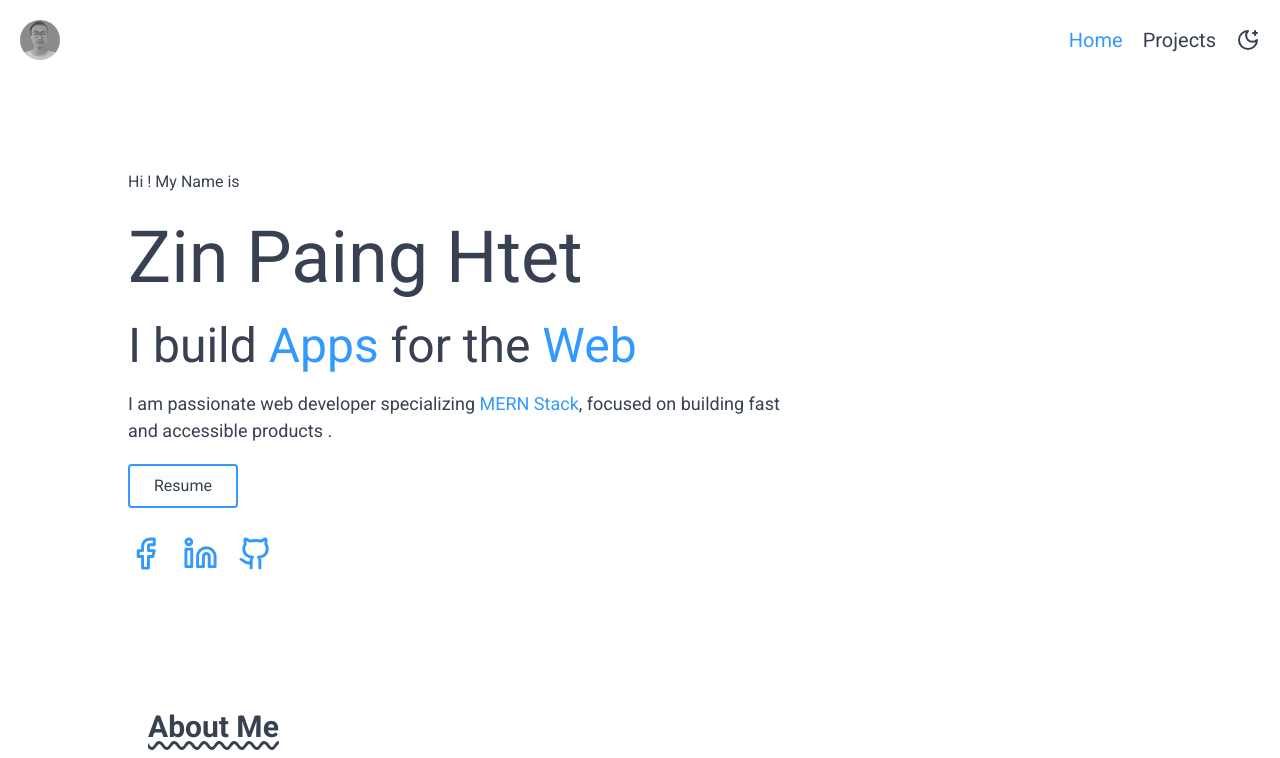
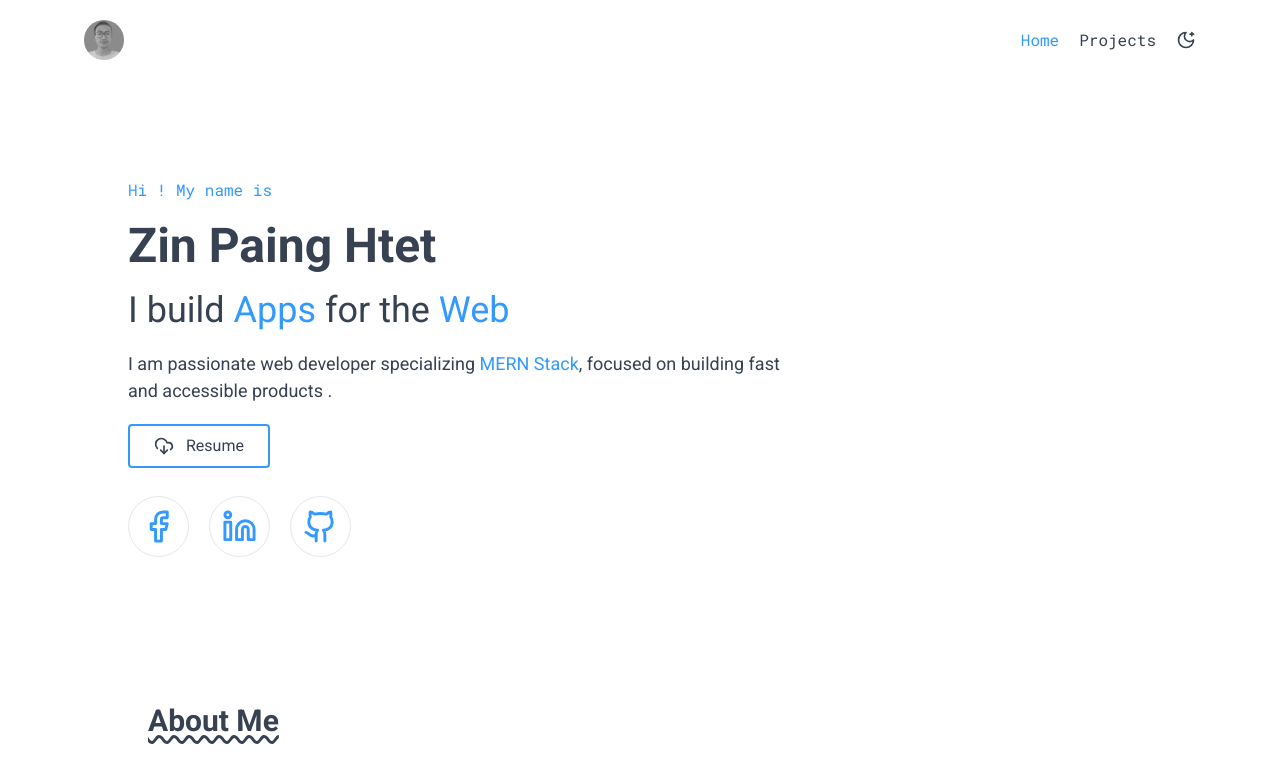
Before and after one commit to zphtet/zph-portfolio, a Next.js app: page / in a window 1280 px wide. Shown: the top 758 px of the page. Built offline with nearby package versions, Linux system fonts and the light colour scheme; a web font is replaced by a local one.

Commit message:
btn shadow

```diff
--- a/app/components/nav-bar.tsx
+++ b/app/components/nav-bar.tsx
@@ -2,10 +2,10 @@ import Image from "next/image";
 import ThemeSwitcher from "./theme-switcher";
 import MobileNav from "./mobile-nav";
 import NavLinks from "./nav-links";
-
+import { robotoMono } from "@/fonts";
 const Navbar = () => {
   return (
-    <header className="max-w-7xl mx-auto  p-5 flex items-center justify-between">
+    <header className="max-w-6xl mx-auto p-5 flex items-center justify-between">
       <div className="w-[40px] h-[40px] rounded-full  overflow-hidden">
         <Image
           src={"/assets/my.png"}
@@ -15,7 +15,7 @@ const Navbar = () => {
           className=" object-cover grayscale cursor-pointer"
         />
       </div>
-      <nav className="flex items-center gap-5">
+      <nav className={`flex items-center gap-5 ${robotoMono.className}`}>
         <div className="block sm:hidden">
           <MobileNav />
         </div>
--- a/app/components/nav-link.tsx
+++ b/app/components/nav-link.tsx
@@ -12,9 +12,7 @@ const NavLink: React.FC<NavLinkType> = ({ label, pathname }) => {
   return (
     <Link
       onClick={clickHandler}
-      className={`text-xl  xsm:text-xl hover:text-primary ${
-        active && "text-primary"
-      }`}
+      className={`text-base hover:text-primary ${active && "text-primary"}`}
       href={pathname}
     >
       {label}
--- a/app/components/nav-links.tsx
+++ b/app/components/nav-links.tsx
@@ -12,7 +12,7 @@ const NavLinks = () => {
     },
   ];
   return (
-    <div className=" flex  sm:flex-row flex-col   items-center gap-4 sm:gap-5">
+    <div className=" flex  sm:flex-row flex-col    items-center gap-4 sm:gap-5">
       {navLinkData.map((navlink) => {
         return <NavLink key={navlink.label} {...navlink} />;
       })}
--- a/app/components/theme-switcher.tsx
+++ b/app/components/theme-switcher.tsx
@@ -20,7 +20,7 @@ const ThemeSwitcher = () => {
             document.getElementById("sheet-close")?.click();
           }}
         >
-          <MoonStar />
+          <MoonStar size={"20px"} />
         </button>
       ) : (
         <button
@@ -29,7 +29,7 @@ const ThemeSwitcher = () => {
             document.getElementById("sheet-close")?.click();
           }}
         >
-          <Sun />
+          <Sun size={"20px"} />
         </button>
       )}
     </div>
--- a/app/globals.css
+++ b/app/globals.css
@@ -15,7 +15,7 @@
     @apply w-[calc((100%-20px)/2)] flex items-center gap-3 mt-0;
   }
   .btn {
-    @apply px-6 py-2 border-2 border-primary rounded hover:bg-primary hover:text-white;
+    @apply px-6 py-2 border-2 border-primary rounded   hover:shadow-lg hover:shadow-primary/50 transition-all;
   }
   .project-card {
     @apply w-[100%] sm:w-[calc((100%-20px)/2)]    md:w-[calc((100%-40px)/3)] p-5 flex flex-col gap-5 bg-primary/20  hover:outline hover:outline-primary transition-all rounded-md outline-offset-4;
@@ -26,4 +26,7 @@
   .section-title-2 {
     @apply text-3xl font-bold;
   }
+  .social-icon {
+    @apply border p-3 rounded-full  hover:shadow hover:shadow-primary/50 transition-all;
+  }
 }
--- a/app/page.tsx
+++ b/app/page.tsx
@@ -1,54 +1,59 @@
-import { Facebook, Github, Linkedin } from "lucide-react";
+import { DownloadCloud, Facebook, Github, Linkedin } from "lucide-react";
 import AboutMe from "./components/about-me";
 import Skills from "./components/skills";
 import Experience from "./components/experience";
 import ContactMe from "./components/contact-me";
-
+import { robotoMono } from "@/fonts";
 const Home = () => {
   return (
     <main>
-      <div className="max-w-7xl mx-auto  px-5  sm:p-5">
+      <div className="max-w-7xl mx-auto  px-5  sm:px-5 sm:py-7">
         <div className=" py-[25px] sm:py-[70px] max-w-5xl mx-auto ">
-          <p className="block">Hi ! My Name is </p>
+          <p className={`block ${robotoMono.className} text-primary`}>
+            Hi ! My name is{" "}
+          </p>
           <h1
-            className=" text-5xl sm:text-7xl  my-5 sm:my-7
+            className=" text-5xl font-bold  my-5
         "
           >
             Zin Paing Htet
           </h1>
-          <h2 className="text-4xl sm:text-5xl my-5">
+          <h2 className="text-4xl  my-5">
             I build <span className="text-primary">Apps</span> for the
             <span className="text-primary"> Web</span>
           </h2>
-          <p className=" max-w-2xl text-[18px]">
+          <p className="max-w-2xl text-[18px]">
             I am passionate web developer specializing
             <span className="text-primary"> MERN Stack</span>, focused on
             building fast and accessible products .
           </p>
           <div className="my-5">
             <a href="/assets/zphResume.pdf">
-              <button className="btn">Resume</button>
+              <button className="btn flex items-center gap-3">
+                <DownloadCloud size={"20px"} />
+                Resume
+              </button>
             </a>
           </div>
           <div className="my-7  flex items-center gap-5 text-3xl text-primary">
             <a
               href="https://www.facebook.com/zinpaing.htet.902/"
               target="_blank"
-              className="hover:opacity-75"
+              className="social-icon"
             >
               <Facebook size={"35px"} />
             </a>
             <a
               href="https://www.linkedin.com/in/zin-paing-htet-49356a17b/"
               target="_blank"
-              className="hover:opacity-75"
+              className="social-icon"
             >
               <Linkedin size={"35px"} />
             </a>
             <a
               href="https://github.com/zphtet"
               target="_blank"
-              className="hover:opacity-75"
+              className="social-icon"
             >
               <Github size={"35px"} />
             </a>
--- a/fonts/index.ts
+++ b/fonts/index.ts
@@ -1,3 +1,4 @@
 import { M_PLUS_1_Code } from "next/font/google";
-
+import { Roboto_Mono } from "next/font/google";
 export const mplus = M_PLUS_1_Code({ subsets: ["latin"] });
+export const robotoMono = Roboto_Mono({ subsets: ["latin"] });
```
